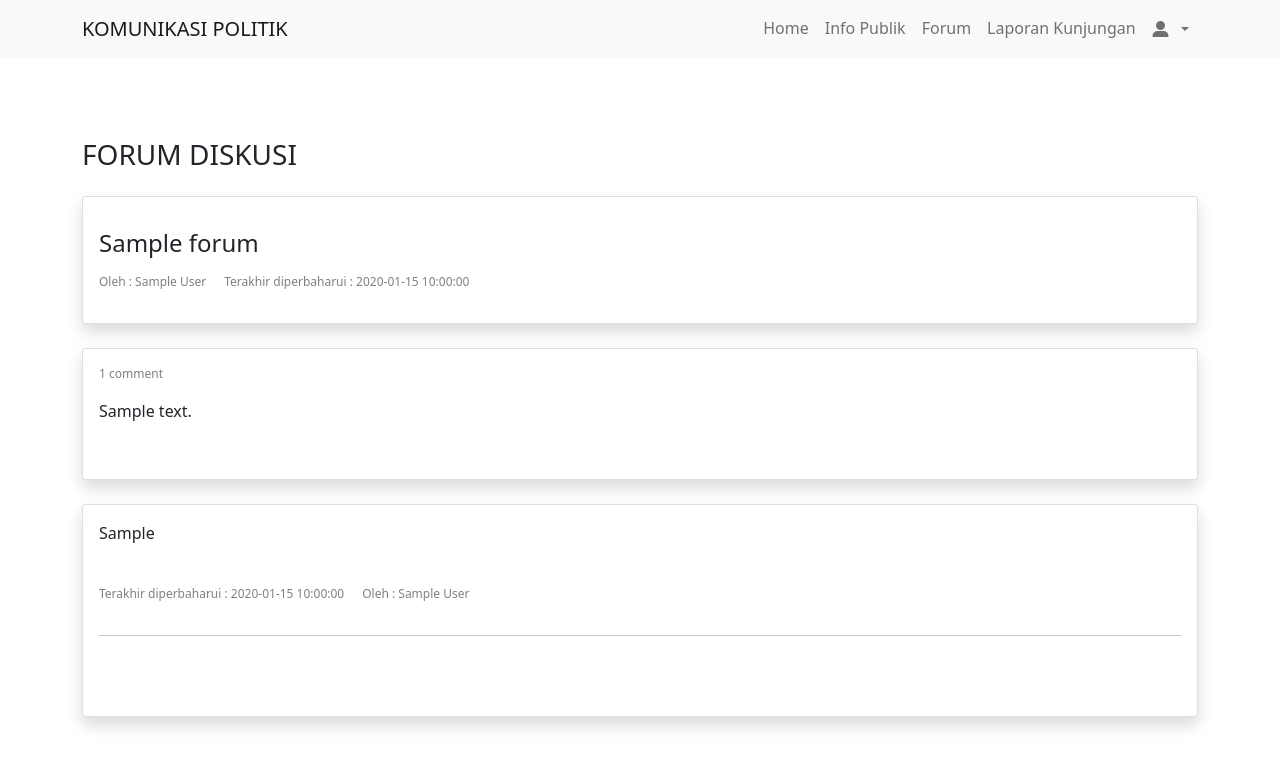
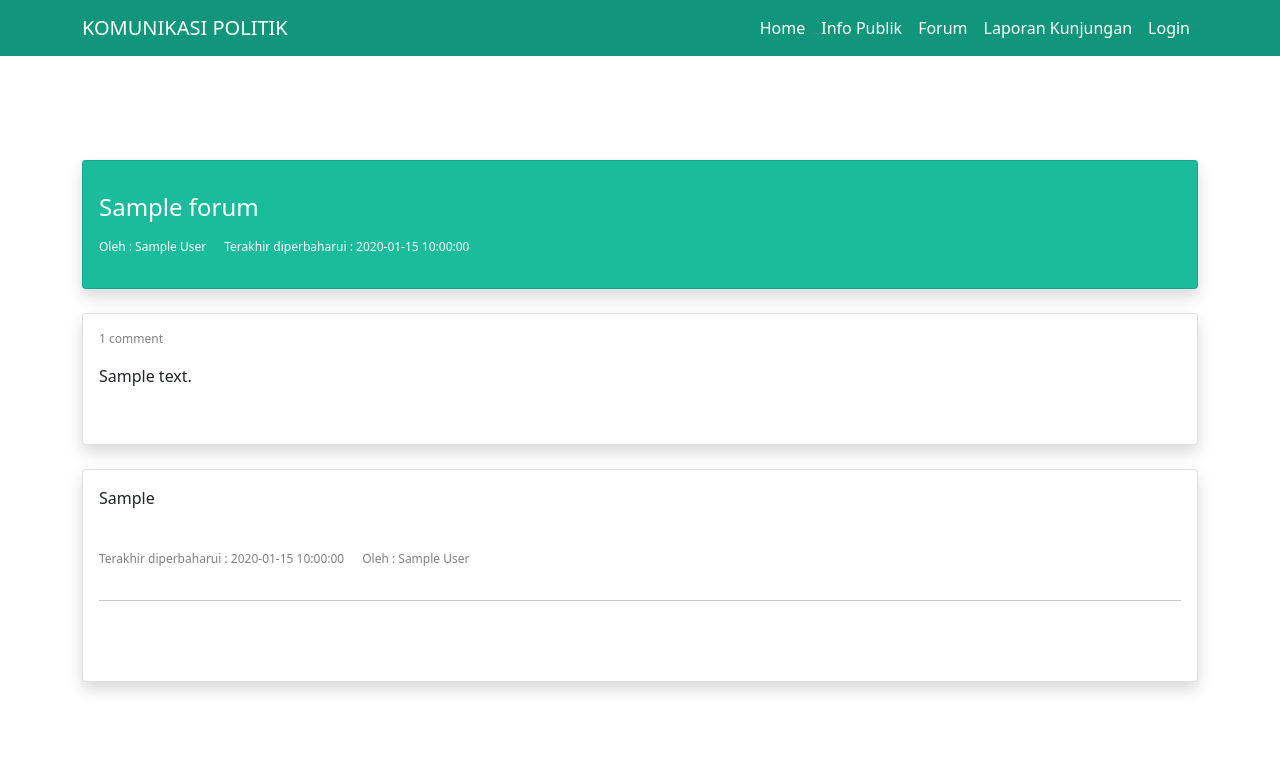
Before and after one commit to prometheusid/cms-kompol, a Flask app: page /pub_forum/thread/1 in a window 1280 px wide. Shown: the top 767 px of the page. Run offline with Flask 2, Linux system fonts and the light colour scheme; tables that the repository leaves empty or names only in its code hold one stand-in row (values such as "Sample post"); parts of the project's set-up code (start-up, migrations or seed data) failed here and were passed over; some libraries are stand-ins or nearby versions.

Commit message:
Update UI

```diff
--- a/app.py
+++ b/app.py
@@ -106,10 +106,9 @@
     data = cur.fetchall()
 
     # Get Count commentar
-    uid = session['id']
     count = mysql.connection.cursor()
     count.execute(
-        "SELECT count('forum_id') FROM tbl_detail_forum  WHERE forum_id=%s", (uid,))
+        "SELECT count('forum_id') FROM tbl_detail_forum  WHERE forum_id")
     #counting = count.fetchone()
     num_of_items =  [v for v in count.fetchone().values()][0]
     return render_template('/public/pub_forum/index.html', counting=num_of_items, data=data, title=title)
--- a/templates/public/pub_base.html
+++ b/templates/public/pub_base.html
@@ -1,83 +1,154 @@
 <!DOCTYPE html>
 <html lang="en">
-
   <head>
     <meta charset="utf-8" />
     <meta http-equiv="X-UA-Compatible" content="IE=edge" />
-  <meta name="viewport" content="width=device-width, initial-scale=1, shrink-to-fit=no" />
+    <meta
+      name="viewport"
+      content="width=device-width, initial-scale=1, shrink-to-fit=no"
+    />
     <meta name="description" content="" />
     <meta name="author" content="" />
 
     <!-- Bootstrap CSS -->
-  <link href="https://cdn.jsdelivr.net/npm/bootstrap@5.1.3/dist/css/bootstrap.min.css" rel="stylesheet"
-    integrity="sha384-1BmE4kWBq78iYhFldvKuhfTAU6auU8tT94WrHftjDbrCEXSU1oBoqyl2QvZ6jIW3" crossorigin="anonymous" />
+    <link
+      href="https://cdn.jsdelivr.net/npm/bootstrap@5.1.3/dist/css/bootstrap.min.css"
+      rel="stylesheet"
+      integrity="sha384-1BmE4kWBq78iYhFldvKuhfTAU6auU8tT94WrHftjDbrCEXSU1oBoqyl2QvZ6jIW3"
+      crossorigin="anonymous"
+    />
     <!-- css -->
-  <link rel="stylesheet" href="{{url_for ('static', filename='/css/style.css')}}" />
-  <link rel="stylesheet" href="{{url_for ('static', filename='/css/styles.css')}}" />
+    <link
+      rel="stylesheet"
+      href="{{url_for ('static', filename='/css/style.css')}}"
+    />
+    <link
+      rel="stylesheet"
+      href="{{url_for ('static', filename='/css/styles.css')}}"
+    />
     <!-- Custom fonts for this template-->
     <link
       href="https://fonts.googleapis.com/css?family=Nunito:200,200i,300,300i,400,400i,600,600i,700,700i,800,800i,900,900i"
-    rel="stylesheet" />
+      rel="stylesheet"
+    />
 
     <!-- summernote -->
-  <script src="https://code.jquery.com/jquery-3.4.1.slim.min.js"
-    integrity="sha384-J6qa4849blE2+poT4WnyKhv5vZF5SrPo0iEjwBvKU7imGFAV0wwj1yYfoRSJoZ+n" crossorigin="anonymous">
-  </script>
-  <link href="https://cdn.jsdelivr.net/npm/summernote@0.8.18/dist/summernote-lite.min.css" rel="stylesheet" />
+    <script
+      src="https://code.jquery.com/jquery-3.4.1.slim.min.js"
+      integrity="sha384-J6qa4849blE2+poT4WnyKhv5vZF5SrPo0iEjwBvKU7imGFAV0wwj1yYfoRSJoZ+n"
+      crossorigin="anonymous"
+    ></script>
+    <link
+      href="https://cdn.jsdelivr.net/npm/summernote@0.8.18/dist/summernote-lite.min.css"
+      rel="stylesheet"
+    />
     <script src="https://cdn.jsdelivr.net/npm/summernote@0.8.18/dist/summernote-lite.min.js"></script>
 
     <title>{{title}}</title>
   </head>
 
   <body>
-  <nav class="navbar navbar-expand-lg navbar-light bg-light fixed-top">
+    <nav
+      class="navbar navbar-expand-lg navbar-light fixed-top"
+      style="background-color: #11967b"
+    >
       <div class="container">
-      <a class="navbar-brand" href="#">KOMUNIKASI POLITIK</a>
-      <button class="navbar-toggler" type="button" data-bs-toggle="collapse" data-bs-target="#navbarResponsive"
-        aria-controls="navbarResponsive" aria-expanded="false" aria-label="Toggle navigation">
+        <a class="navbar-brand" style="color: white" href="#"
+          >KOMUNIKASI POLITIK</a
+        >
+        <button
+          class="navbar-toggler"
+          type="button"
+          data-bs-toggle="collapse"
+          data-bs-target="#navbarResponsive"
+          aria-controls="navbarResponsive"
+          aria-expanded="false"
+          aria-label="Toggle navigation"
+        >
           <span class="navbar-toggler-icon"></span>
         </button>
         <div class="collapse navbar-collapse" id="navbarResponsive">
           <ul class="navbar-nav ms-auto">
             <li class="nav-item active">
-            <a class="nav-link" href="{{ url_for('pub_home') }}">Home</a>
+              <a
+                class="nav-link"
+                style="color: white"
+                href="{{ url_for('pub_home') }}"
+                >Home</a
+              >
             </li>
             <li class="nav-item">
-            <a class="nav-link" href="{{ url_for('public_info')}}">Info Publik</a>
+              <a
+                class="nav-link"
+                style="color: white"
+                href="{{ url_for('public_info')}}"
+                >Info Publik</a
+              >
             </li>
             <li class="nav-item">
-            <a class="nav-link" href="{{ url_for('public_forum')}}">Forum</a>
+              <a
+                class="nav-link"
+                style="color: white"
+                href="{{ url_for('public_forum')}}"
+                >Forum</a
+              >
             </li>
             <li class="nav-item">
-            <a class="nav-link" href="{{ url_for('public_lapkun')}}">Laporan Kunjungan</a>
+              <a
+                class="nav-link"
+                style="color: white"
+                href="{{ url_for('public_lapkun')}}"
+                >Laporan Kunjungan</a
+              >
             </li>
+
+            {% if session['id'] == null %}
+            <li class="nav-item">
+              <a
+                class="nav-link"
+                style="color: white"
+                href="{{url_for('login')}}"
+                >Login</a
+              >
+            </li>
+            {% else %}
             <li class="nav-item">
               <div class="dropdown">
-              <a class="btn dropdown-toggle nav-link" href="#" role="button" id="dropdownMenuLink"
-                data-bs-toggle="dropdown" aria-expanded="false">
-                <i class="fas fa-user-alt"></i>&nbsp;{{session['name']}}
+                <a
+                  class="btn dropdown-toggle nav-link"
+                  style="color: white"
+                  href="#"
+                  role="button"
+                  id="dropdownMenuLink"
+                  data-bs-toggle="dropdown"
+                  aria-expanded="false"
+                >
+                  <i class="fas fa-user-alt"></i>&nbsp;&nbsp;{{session['name']}}
                 </a>
 
                 <ul class="dropdown-menu">
-                {% if session['id'] == null %}
                   <li>
-                  <a class="dropdown-item nav-link" href="{{url_for('login')}}">Login</a>
-                </li>
-                {% else %}
-                <li>
-                  <a class="dropdown-item nav-link" href="{{url_for('dashboard')}}">Dashboard</a>
+                    <a
+                      class="dropdown-item nav-link"
+                      href="{{url_for('dashboard')}}"
+                      >Dashboard</a
+                    >
                   </li>
 
                   <li>
                     <hr class="dropdown-divider" />
                   </li>
                   <li>
-                  <a class="dropdown-item nav-link" href="{{url_for('logout')}}">Logout</a>
+                    <a
+                      class="dropdown-item nav-link"
+                      href="{{url_for('logout')}}"
+                      >Logout</a
+                    >
                   </li>
-                {% endif %}
                 </ul>
               </div>
             </li>
+            {% endif %}
           </ul>
         </div>
       </div>
@@ -85,11 +156,15 @@
     {% block content %} {% endblock %}
 
     <!-- bootstraps 5 js -->
-  <script src="https://cdn.jsdelivr.net/npm/bootstrap@5.0.2/dist/js/bootstrap.min.js"
-    integrity="sha384-cVKIPhGWiC2Al4u+LWgxfKTRIcfu0JTxR+EQDz/bgldoEyl4H0zUF0QKbrJ0EcQF" crossorigin="anonymous">
-  </script>
+    <script
+      src="https://cdn.jsdelivr.net/npm/bootstrap@5.0.2/dist/js/bootstrap.min.js"
+      integrity="sha384-cVKIPhGWiC2Al4u+LWgxfKTRIcfu0JTxR+EQDz/bgldoEyl4H0zUF0QKbrJ0EcQF"
+      crossorigin="anonymous"
+    ></script>
 
-  <script src="https://kit.fontawesome.com/8da0a2e753.js" crossorigin="anonymous"></script>
+    <script
+      src="https://kit.fontawesome.com/8da0a2e753.js"
+      crossorigin="anonymous"
+    ></script>
   </body>
-
 </html>
--- a/templates/public/pub_forum/tambahforum.html
+++ b/templates/public/pub_forum/tambahforum.html
@@ -20,7 +20,6 @@
         </div>
     </div>
 </div>
-</section>
 <script>
     $('#summernote').summernote({
         tabsize: 2,
--- a/templates/public/pub_forum/thread.html
+++ b/templates/public/pub_forum/thread.html
@@ -3,7 +3,7 @@
 <section class="py-5">
 <div class="container">
     <div class="d-sm-flex align-items-center justify-content-between mb-4" style="margin-top: 2rem">
-        <h1 class="h3 mb-0 text-white-800">{{title}}</h1>
+        <h1 class="h3 mb-0 text-white-800"></h1>
         {% if session['id'] ==  data.user_id %}
         <a
         href="/pub_forum/update/{{data.forum_id}}"
@@ -12,17 +12,17 @@
       >
       {% endif %}
     </div>
-        <div class="card shadow mb-4">
+        <div class="card shadow mb-4" style="background-color: #1abc9c;">
             <div class="card-body">
                 <p>
-                    <h4>{{data.forum_judul}}</h4>
+                    <h4 style="color: white;">{{data.forum_judul}}</h4>
                 </p>
                 <div class="bottom">
-                    <p style="margin-right: 1.5em">Oleh : {{data.nama_user}}</p>
+                    <p style="margin-right: 1.5em; color: white;">Oleh : {{data.nama_user}}</p>
                     {% if data.updated_at %}
-                        <p style="margin-right: 1.5em">Terakhir diperbaharui : {{data.updated_at}}</p>
+                        <p style="margin-right: 1.5em; color: white;">Terakhir diperbaharui : {{data.updated_at}}</p>
                     {% else %}
-                        <p style="margin-right: 1.5em">Terakhir diperbaharui : {{data.created_at}}</p>
+                        <p style="margin-right: 1.5em; color: white;">Terakhir diperbaharui : {{data.created_at}}</p>
                     {% endif %}
                 </div>
             </div>
--- a/templates/public/pub_info/detail.html
+++ b/templates/public/pub_info/detail.html
@@ -4,9 +4,9 @@
 <div class="container">
     <div class="d-sm-flex align-items-center justify-content-between mb-4" style="margin-top: 2rem">
         <h1 class="h3 mb-0 text-white-800">INFO PUBLIK</h1>
-        <a href="{{ url_for('tambahinfo') }}" class="d-none d-sm-inline-block btn btn-sm btn-primary shadow-sm"><i
+        <!-- <a href="{{ url_for('tambahinfo') }}" class="d-none d-sm-inline-block btn btn-sm btn-primary shadow-sm"><i
                 class="fas fa-plus"></i>&nbsp;
-            Tambah Baru</a>
+            Tambah Baru</a> -->
     </div>
     <div class="card shadow mb-4">
         <div class="card-body">
--- a/templates/public/pub_info/tambahinfo.html
+++ b/templates/public/pub_info/tambahinfo.html
@@ -1,5 +1,5 @@
 {% extends '/public/pub_base.html' %} {% block content %}
-<section class="py-5">
+<section class="py-5"></section>
   <div class="container">
     <div class="row">
       <div class="col">
@@ -31,10 +31,9 @@
       </div>
     </div>
   </div>
-</section>
+
 <script>
   $("#summernote").summernote({
-    placeholder: "Hello stand alone ui",
     tabsize: 2,
     height: 120,
     toolbar: [
```
Also changed, not shown: templates/public/pub_info/index.html (+5 -2 lines). Lines whose indentation alone changed are shown as unchanged.
